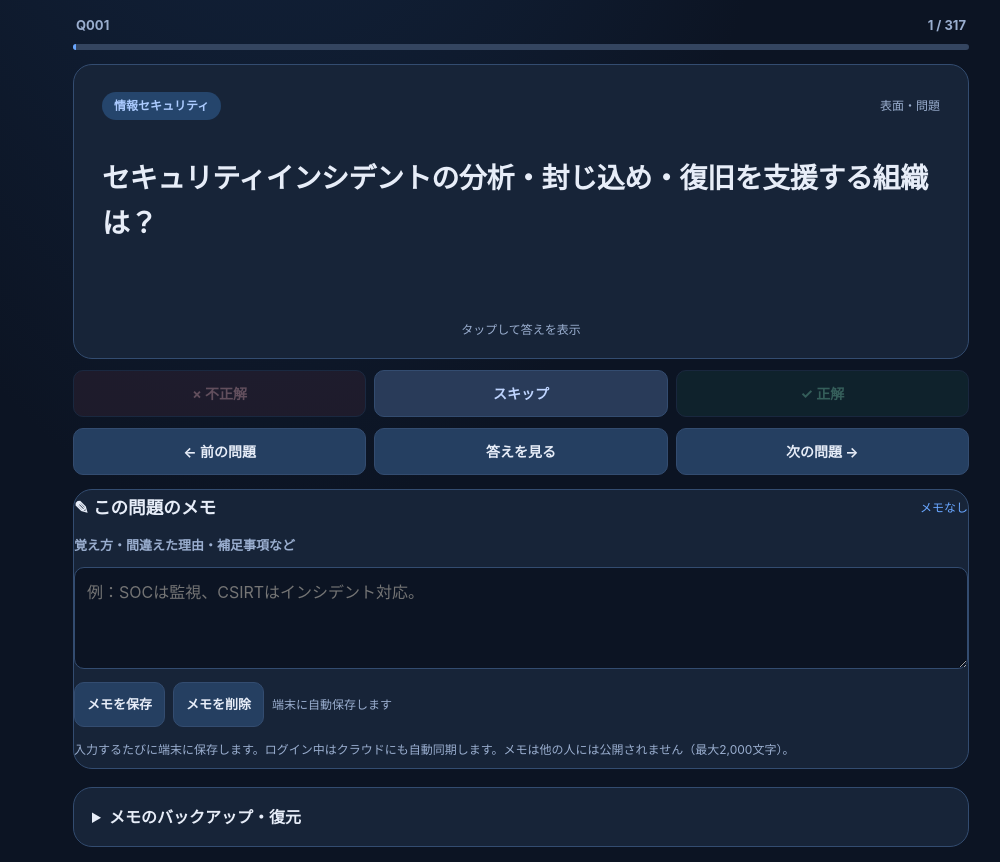
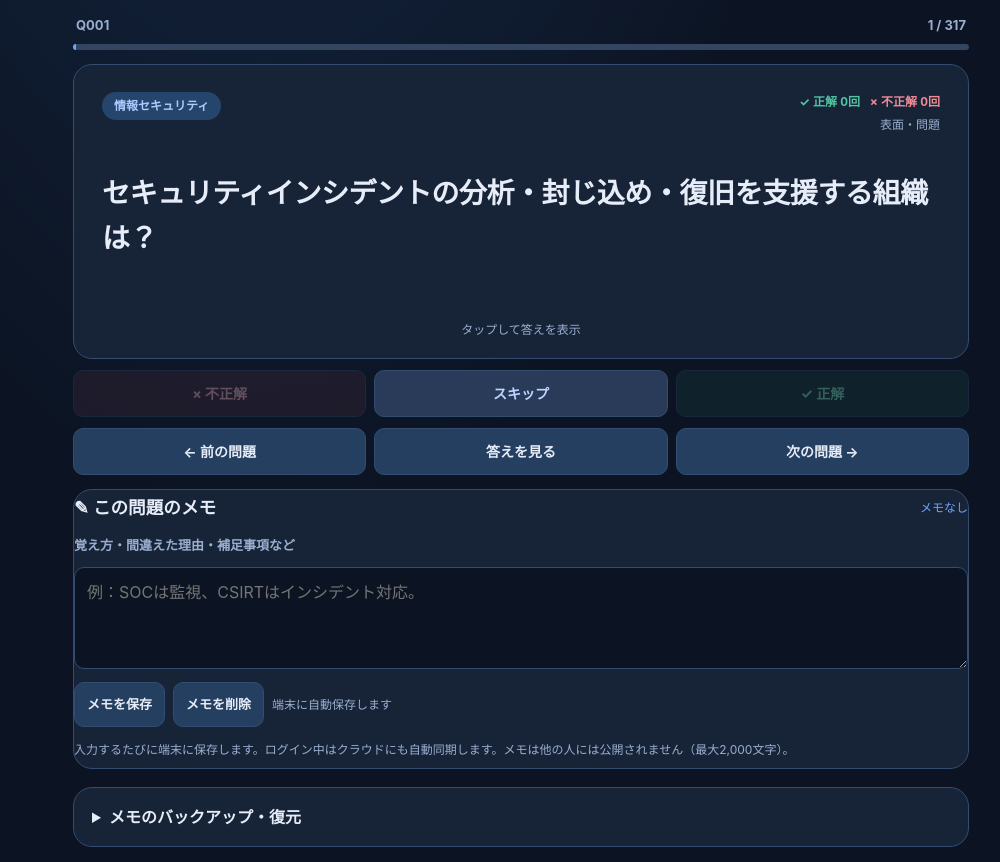
Before and after one commit to 6thyyvc22t-hash/ap-flashcards, a plain HTML site: page index.html in a window 1280 px wide. Shown: the part 971-1833 px from the top of the page, without its empty margins (119-1119 px from the left). Drawn offline with Linux system fonts and the light colour scheme; no server answers.

Commit message:
feat: show cumulative correct and incorrect counts on each flashcard

```diff
--- a/app.js
+++ b/app.js
@@ -276,6 +276,9 @@ function render(){
  $('progressBar').style.width=has?(100*(pool.indexOf(card.id)+1)/pool.length).toFixed(2)+'%':'0%';
  if(has){
    $('cardCategory').textContent=card.category;$('questionText').textContent=card.question;
+   const score=r(card.id),correctCount=$('cardCorrectCount'),wrongCount=$('cardWrongCount');
+   if(correctCount)correctCount.textContent=String(positive(score.correct));
+   if(wrongCount)wrongCount.textContent=String(positive(score.incorrect));
    $('answerText').textContent=card.answer;$('explanationText').textContent=card.explanation||'';
    $('pointText').textContent=card.point?'試験対策：'+card.point:'';
    $('answerArea').classList.toggle('hidden',!state.answerShown);
--- a/index.html
+++ b/index.html
@@ -5,8 +5,8 @@
   <meta name="viewport" content="width=device-width,initial-scale=1,viewport-fit=cover">
   <meta name="color-scheme" content="dark">
   <title>応用情報 科目B｜デジタル単語帳</title>
-  <link rel="stylesheet" href="styles.css?v=jump-20261124">
-  <script src="app.js?v=jump-20261124" defer></script>
+  <link rel="stylesheet" href="styles.css?v=card-counts-20261126">
+  <script src="app.js?v=card-counts-20261126" defer></script>
 </head>
 <body>
 <main class="page">
@@ -66,7 +66,7 @@
     <div class="questionHead"><span id="questionIndex">Q---</span><span id="progressText">0 / 0</span></div>
     <div class="progress"><div id="progressBar"></div></div>
     <article class="flash panel" id="card" tabindex="0" role="button" aria-label="カードをタップして答えを表示">
-      <div class="topLine"><span class="chip" id="cardCategory">分野</span><span class="muted" id="cardSide">表面・問題</span></div>
+      <div class="topLine"><span class="chip" id="cardCategory">分野</span><div class="cardTopRight"><div class="cardCounts" aria-label="この問題の累積成績"><span class="cardCountCorrect">✓ 正解 <strong id="cardCorrectCount">0</strong>回</span><span class="cardCountWrong">× 不正解 <strong id="cardWrongCount">0</strong>回</span></div><span class="muted" id="cardSide">表面・問題</span></div></div>
       <h2 id="questionText"></h2>
       <div id="answerArea" class="answer hidden">
         <div class="divider"></div>
--- a/styles.css
+++ b/styles.css
@@ -22,3 +22,10 @@
 .jumpRow button{flex:0 0 auto;white-space:nowrap}
 .jumpGroup .small{margin:6px 0 0;line-height:1.4}
 @media(max-width:600px){.jumpRow button{padding:10px 8px;font-size:12px}}
+
+/* Per-card cumulative scores; read-only, shared by both card sides. */
+.topLine{align-items:flex-start;flex-wrap:wrap}
+.cardTopRight{margin-left:auto;display:flex;flex-direction:column;align-items:flex-end;gap:3px;min-width:0}
+.cardCounts{display:flex;flex-wrap:wrap;justify-content:flex-end;gap:3px 10px;font-size:12px;font-weight:700;font-variant-numeric:tabular-nums}
+.cardCounts>span{white-space:nowrap}
+.cardCountCorrect{color:var(--green)}.cardCountWrong{color:var(--red)}
```
